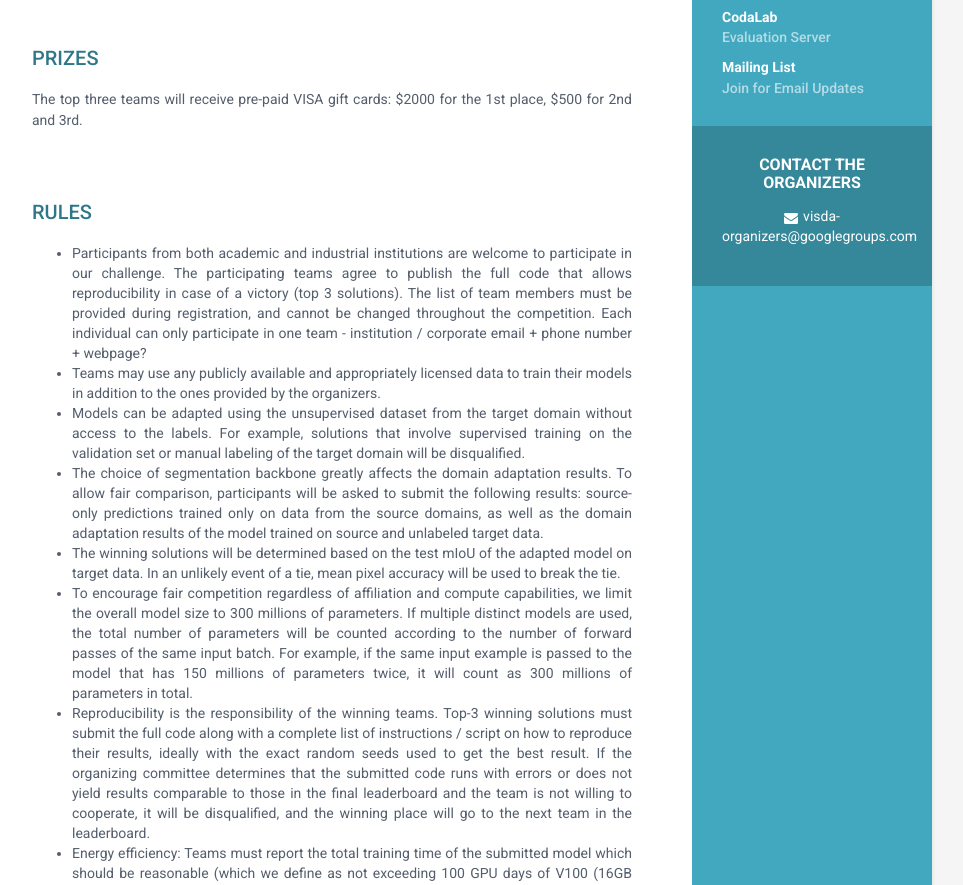
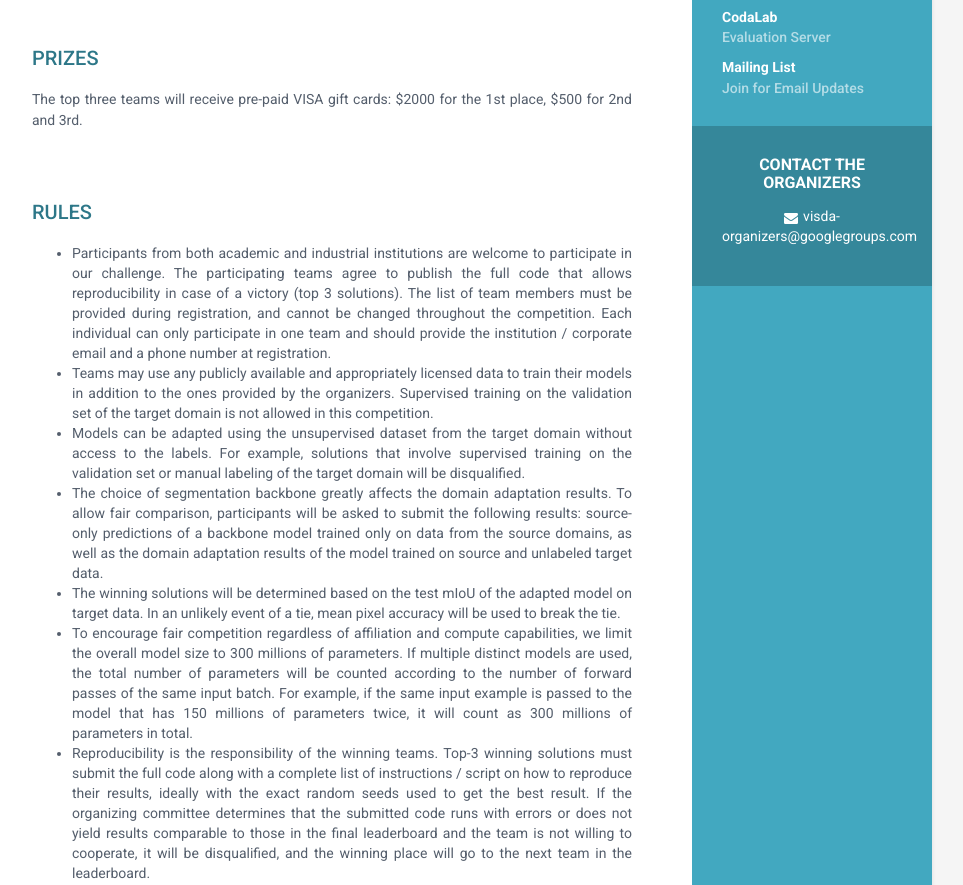
Before and after one commit to VisionLearningGroup/visda-2022, a Jekyll site: the page built from index.html, in a window 1280 px wide and 900 px high, scrolled down 898 px, cut to the strip 15-900 px from the top of the window. Shown: the whole strip, without its empty margins (188-1151 px from the left). Built offline with Jekyll 4.4.1, drawn with Linux system fonts in a browser that asks for light colours.

Commit message:
Some modification to rules

```diff
--- a/index.html
+++ b/index.html
@@ -109,10 +109,10 @@ We are happy to announce that the live breakout session of the VisDA-2021 NeurIP
 <h2 class="section-title"> Rules </h2>
 
 <ul>
-<li>Participants from both academic and industrial institutions are welcome to participate in our challenge. The participating teams agree to publish the full code that allows reproducibility in case of a victory (top 3 solutions). The list of team members must be provided during registration, and cannot be changed throughout the competition. Each individual can only participate in one team - institution / corporate email + phone number + webpage? </li>
-<li>Teams may use any publicly available and appropriately licensed data to train their models in addition to the ones provided by the organizers.</li>
+<li>Participants from both academic and industrial institutions are welcome to participate in our challenge. The participating teams agree to publish the full code that allows reproducibility in case of a victory (top 3 solutions). The list of team members must be provided during registration, and cannot be changed throughout the competition. Each individual can only participate in one team and should provide the institution / corporate email and a phone number at registration. </li>
+<li>Teams may use any publicly available and appropriately licensed data to train their models in addition to the ones provided by the organizers. Supervised training on the validation set of the target domain is not allowed in this competition.</li>
 <li>Models can be adapted using the unsupervised dataset from the target domain without access to the labels. For example, solutions that involve supervised training on the validation set or manual labeling of the target domain will be disqualified.</li>
-<li>The choice of segmentation backbone greatly affects the domain adaptation results. To allow fair comparison, participants will be asked to submit the following results: source-only predictions trained only on data from the source domains, as well as the domain adaptation results of the model trained on source and unlabeled target data. </li>
+<li>The choice of segmentation backbone greatly affects the domain adaptation results. To allow fair comparison, participants will be asked to submit the following results: source-only predictions of a backbone model trained only on data from the source domains, as well as the domain adaptation results of the model trained on source and unlabeled target data. </li>
 <li>The winning solutions will be determined based on the test mIoU of the adapted model on target data. In an unlikely event of a tie, mean pixel accuracy will be used to break the tie. </li>
 <li>To encourage fair competition regardless of affiliation and compute capabilities, we limit the overall model size to 300 millions of parameters. If multiple distinct models are used, the total number of parameters will be counted according to the number of forward passes of the same input batch. For example, if the same input example is passed to the model that has 150 millions of parameters twice, it will count as 300 millions of parameters in total.</li>
 <li>Reproducibility is the responsibility of the winning teams. Top-3 winning solutions must submit the full code along with a complete list of instructions / script on how to reproduce their results, ideally with the exact random seeds used to get the best result. If the organizing committee determines that the submitted code runs with errors or does not yield results comparable to those in the final leaderboard and the team is not willing to cooperate, it will be disqualified, and the winning place will go to the next team in the leaderboard. </li>
```
